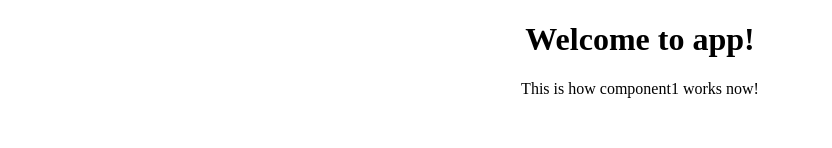
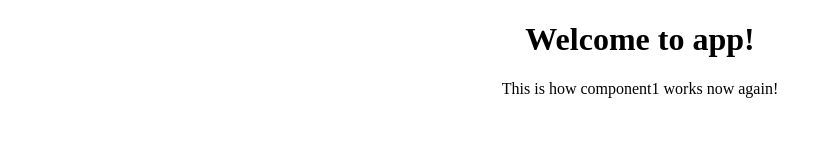
Before and after one commit to collau/ng4-playground, an Angular app: page / in a window 1280 px wide. Shown: the top 148 px of the page, without its empty margins (0-832 px from the left). Built offline with nearby package versions, Linux system fonts and the light colour scheme.

Commit message:
added 'again'

```diff
--- a/src/app/component1/component1.component.html
+++ b/src/app/component1/component1.component.html
@@ -1,3 +1,3 @@
 <p>
-  This is how component1 works now!
+  This is how component1 works now again!
 </p>
```
